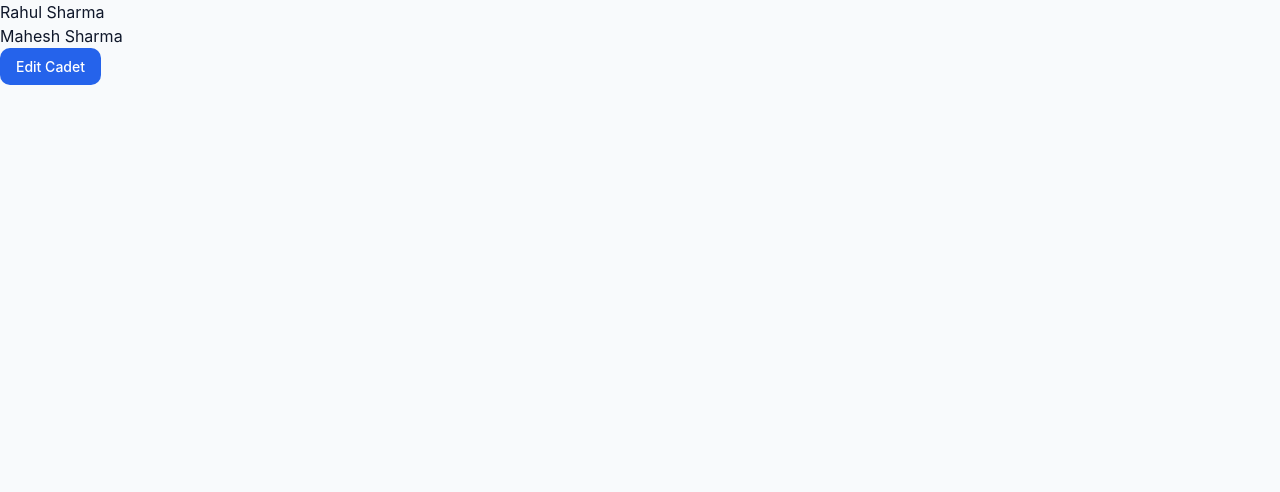
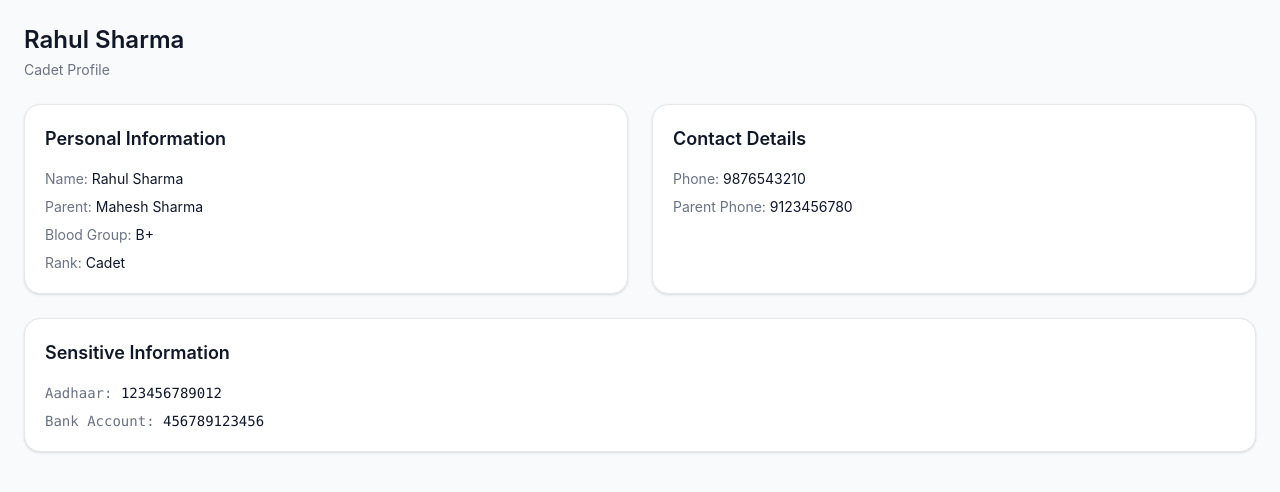
Before and after one commit to Arpit-0525/NCC-PORTAL, a Next.js app: page /cadets/1 in a window 1280 px wide. Shown: the top 492 px of the page. Built offline with nearby package versions, Linux system fonts and the light colour scheme.

Commit message:
updated ui

```diff
--- a/app/activities/page.tsx
+++ b/app/activities/page.tsx
@@ -11,7 +11,7 @@ export default function ActivitiesPage() {
   const isAdmin = user.role === "admin";
 
   return (
-    <div className="p-6 space-y-6">
+    <div className="p-6 space-y-6 bg-gray-50 min-h-screen">
 
       {/* Header */}
       <div className="flex justify-between items-center">
@@ -44,12 +44,12 @@ export default function ActivitiesPage() {
             <div
               key={activity.id}
               onClick={() => router.push(`/activities/${activity.id}`)}
-              className="card cursor-pointer hover:shadow-md transition-all duration-200"
+              className="bg-white border border-gray-200 rounded-2xl p-5 shadow-sm hover:shadow-md transition cursor-pointer"
             >
 
+              {/* Top Section */}
               <div className="flex justify-between items-start">
 
-                {/* Left */}
                 <div>
                   <h2 className="text-lg font-semibold text-gray-900">
                     {activity.title}
@@ -60,13 +60,12 @@ export default function ActivitiesPage() {
                   </p>
                 </div>
 
-                {/* Status Badge */}
-                <span className="badge badge-success">
+                <span className="bg-green-100 text-green-700 text-xs px-2 py-1 rounded-full">
                   Active
                 </span>
               </div>
 
-              {/* Attendance Section */}
+              {/* Attendance */}
               <div className="mt-4">
 
                 <div className="flex justify-between text-sm mb-1">
@@ -94,7 +93,7 @@ export default function ActivitiesPage() {
 
         {/* Empty State */}
         {activities.length === 0 && (
-          <div className="card text-center text-gray-500 text-sm">
+          <div className="bg-white border border-gray-200 rounded-2xl p-6 text-center text-gray-500 text-sm">
             No activities found
           </div>
         )}
--- a/app/cadets/[id]/page.tsx
+++ b/app/cadets/[id]/page.tsx
@@ -1,22 +1,78 @@
+"use client";
+
 import { cadets } from "@/data/cadets";
 import { useAuth } from "@/context/AuthContext";
 
-export default function CadetProfile({ params }: { params: { id: string } }) {
+export default function CadetProfile({
+  params,
+}: {
+  params: { id: string };
+}) {
   const { user } = useAuth();
   const isAdmin = user.role === "admin";
+
   const cadet = cadets.find((c) => c.id === params.id);
 
-  if (!cadet) return <div>Cadet not found</div>;
+  if (!cadet) return <div className="p-6">Cadet not found</div>;
 
   return (
-    <div>
-      <h1>{cadet.name}</h1>
-      <p>{cadet.parentName}</p>
-      {isAdmin && (
-        <button className="btn btn-primary">
-          Edit Cadet
-        </button>
-      )}
+    <div className="p-6 space-y-6 bg-gray-50 min-h-screen">
+
+      {/* Header */}
+      <div>
+        <h1 className="text-2xl font-semibold text-gray-900">
+          {cadet.name}
+        </h1>
+        <p className="text-sm text-gray-500 mt-1">
+          Cadet Profile
+        </p>
+      </div>
+
+      {/* Grid Layout */}
+      <div className="grid grid-cols-1 md:grid-cols-2 gap-6">
+
+        {/* Personal Info */}
+        <div className="bg-white border border-gray-200 rounded-2xl p-5 shadow-sm">
+          <h2 className="text-lg font-semibold text-gray-900 mb-4">
+            Personal Information
+          </h2>
+
+          <div className="space-y-2 text-sm">
+            <p><span className="text-gray-500">Name:</span> {cadet.name}</p>
+            <p><span className="text-gray-500">Parent:</span> {cadet.parentName}</p>
+            <p><span className="text-gray-500">Blood Group:</span> {cadet.bloodGroup}</p>
+            <p><span className="text-gray-500">Rank:</span> {cadet.rank || "Cadet"}</p>
+          </div>
+        </div>
+
+        {/* Contact Info */}
+        <div className="bg-white border border-gray-200 rounded-2xl p-5 shadow-sm">
+          <h2 className="text-lg font-semibold text-gray-900 mb-4">
+            Contact Details
+          </h2>
+
+          <div className="space-y-2 text-sm">
+            <p><span className="text-gray-500">Phone:</span> {cadet.phone}</p>
+            <p><span className="text-gray-500">Parent Phone:</span> {cadet.parentPhone}</p>
+          </div>
+        </div>
+
+        {/* Sensitive Info (Admin Only) */}
+        {isAdmin && (
+          <div className="bg-white border border-gray-200 rounded-2xl p-5 shadow-sm md:col-span-2">
+            <h2 className="text-lg font-semibold text-gray-900 mb-4">
+              Sensitive Information
+            </h2>
+
+            <div className="space-y-2 text-sm font-mono">
+              <p><span className="text-gray-500">Aadhaar:</span> {cadet.aadhaar}</p>
+              <p><span className="text-gray-500">Bank Account:</span> {cadet.bankAccount}</p>
+            </div>
+          </div>
+        )}
+
+      </div>
+
     </div>
   );
 }
--- a/app/cadets/page.tsx
+++ b/app/cadets/page.tsx
@@ -7,9 +7,10 @@ import { useState } from "react";
 import { useAuth } from "@/context/AuthContext";
 
 export default function CadetsPage() {
+  const router = useRouter();
   const { user } = useAuth();
   const isAdmin = user.role === "admin";
-  const router = useRouter();
+
   const [query, setQuery] = useState("");
 
   const filteredCadets = cadets.filter((c) =>
@@ -17,7 +18,7 @@ export default function CadetsPage() {
   );
 
   return (
-    <div className="p-6 space-y-6">
+    <div className="p-6 space-y-6 bg-gray-50 min-h-screen">
 
       {/* Header */}
       <div className="flex justify-between items-center">
@@ -39,28 +40,26 @@ export default function CadetsPage() {
 
       {/* Controls */}
       <div className="flex items-center justify-between gap-4">
-
         <input
           type="text"
           placeholder="Search cadets..."
           value={query}
           onChange={(e) => setQuery(e.target.value)}
-          className="w-72 border border-gray-200 rounded-lg px-3 py-2 text-sm focus:outline-none focus:ring-2 focus:ring-blue-500"
+          className="w-72 border border-gray-300 rounded-lg px-3 py-2 text-sm bg-white focus:outline-none focus:ring-2 focus:ring-blue-500"
         />
 
-        <div className="text-sm text-gray-500">
+        <div className="text-sm text-gray-600">
           Total: {filteredCadets.length}
         </div>
-
       </div>
 
       {/* Table */}
-      <div className="table-container">
+      <div className="bg-white border border-gray-200 rounded-2xl shadow-sm overflow-hidden">
 
         <table className="min-w-full text-sm">
 
           {/* Header */}
-          <thead className="table-header">
+          <thead className="bg-gray-100 text-gray-700 uppercase text-xs tracking-wide">
             <tr>
               <th className="p-3 text-left">Name</th>
               <th className="p-3 text-left">Parent</th>
@@ -77,7 +76,7 @@ export default function CadetsPage() {
               <tr
                 key={cadet.id}
                 onClick={() => router.push(`/cadets/${cadet.id}`)}
-                className="table-row cursor-pointer"
+                className="border-t hover:bg-gray-50 cursor-pointer transition"
               >
                 <td className="p-3 font-medium text-gray-900">
                   {cadet.name}
@@ -92,7 +91,7 @@ export default function CadetsPage() {
                 </td>
 
                 <td className="p-3">
-                  <span className="badge badge-success">
+                  <span className="bg-green-100 text-green-700 text-xs px-2 py-1 rounded-full">
                     {cadet.bloodGroup}
                   </span>
                 </td>
@@ -116,7 +115,6 @@ export default function CadetsPage() {
             No cadets found
           </div>
         )}
-
       </div>
 
     </div>
--- a/app/study/page.tsx
+++ b/app/study/page.tsx
@@ -6,6 +6,7 @@ import { studyMaterials } from "@/data/study";
 import { StudyMaterial } from "@/types/study";
 import { useState } from "react";
 import { useAuth } from "@/context/AuthContext";
+import ProtectedRoute from "@/components/auth/ProtectedRoute";
 
 export default function StudyPage() {
   const { user } = useAuth();
@@ -132,6 +133,7 @@ export default function StudyPage() {
       <UploadModal isOpen={open} onClose={() => setOpen(false)} />
       <PreviewModal isOpen={previewOpen}onClose={() => setPreviewOpen(false)} item={selected}/>
 
+
     </div>
 
   );
--- /dev/null
+++ b/components/auth/ProtectedRoute.tsx
@@ -0,0 +1,27 @@
+"use client";
+
+import { useAuth } from "@/context/AuthContext";
+import { useRouter } from "next/navigation";
+import { useEffect } from "react";
+
+export default function ProtectedRoute({
+  children,
+  allowedRole,
+}: {
+  children: React.ReactNode;
+  allowedRole: "admin" | "cadet";
+}) {
+  const { user } = useAuth();
+  const router = useRouter();
+
+  useEffect(() => {
+    if (user.role !== allowedRole) {
+      router.replace("/dashboard"); // redirect if not allowed
+    }
+  }, [user.role, allowedRole, router]);
+
+  // Prevent flicker
+  if (user.role !== allowedRole) return null;
+
+  return <>{children}</>;
+}
--- a/context/AuthContext.tsx
+++ b/context/AuthContext.tsx
@@ -1,11 +1,17 @@
 "use client";
 
-import { createContext, useContext, useState } from "react";
-import { User } from "@/types/auth";
+import { createContext, useContext, useEffect, useState } from "react";
+
+type Role = "admin" | "cadet";
+
+type User = {
+  name: string;
+  role: Role;
+};
 
 type AuthContextType = {
   user: User;
-  setRole: (role: "admin" | "cadet") => void;
+  setRole: (role: Role) => void;
 };
 
 const AuthContext = createContext<AuthContextType | null>(null);
@@ -16,7 +22,22 @@ export function AuthProvider({ children }: { children: React.ReactNode }) {
     role: "admin",
   });
 
-  function setRole(role: "admin" | "cadet") {
+  // 🔁 Load role from localStorage on first render
+  useEffect(() => {
+    const storedRole = localStorage.getItem("role") as Role | null;
+
+    if (storedRole) {
+      setUser((prev) => ({
+        ...prev,
+        role: storedRole,
+      }));
+    }
+  }, []);
+
+  // 💾 Save role to localStorage whenever it changes
+  function setRole(role: Role) {
+    localStorage.setItem("role", role);
+
     setUser((prev) => ({
       ...prev,
       role,
```
Also changed, not shown: app/activities/[id]/page.tsx (+24 -17 lines), app/dashboard/page.tsx (+20 -13 lines).
